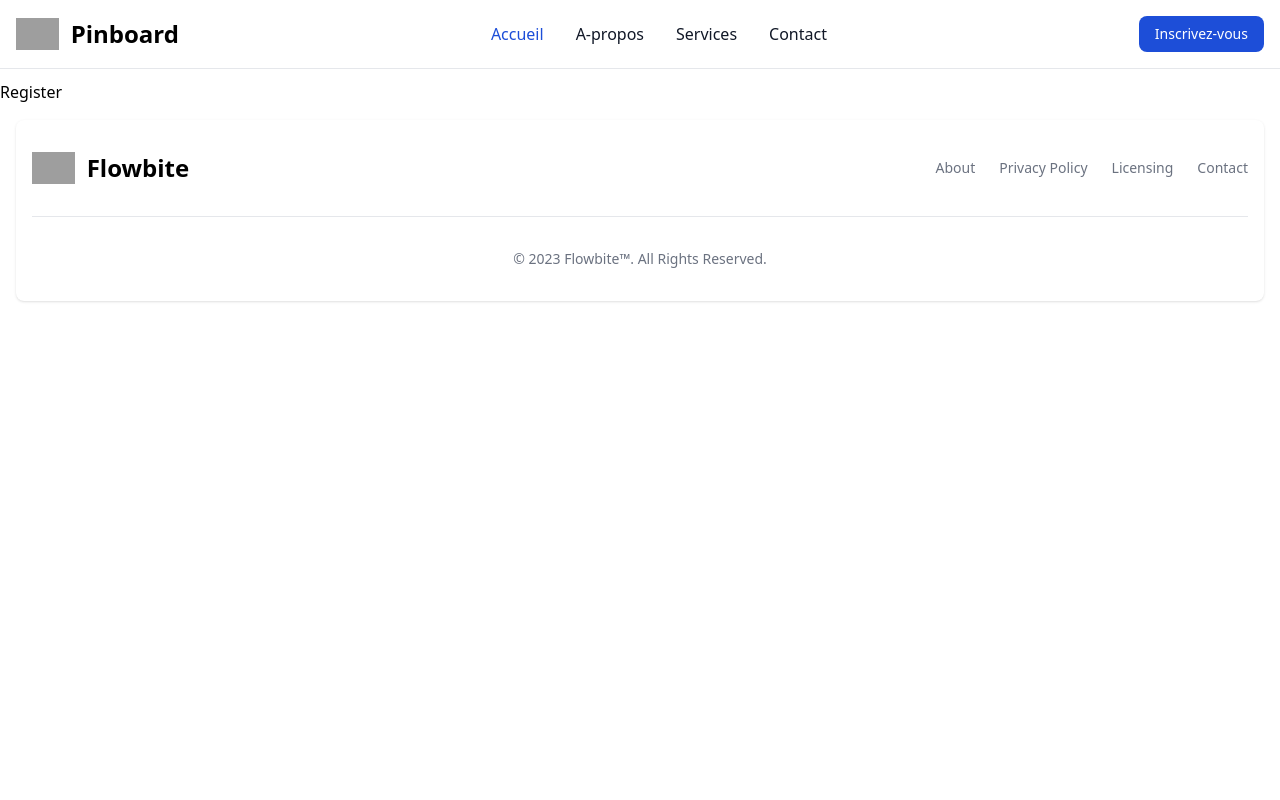
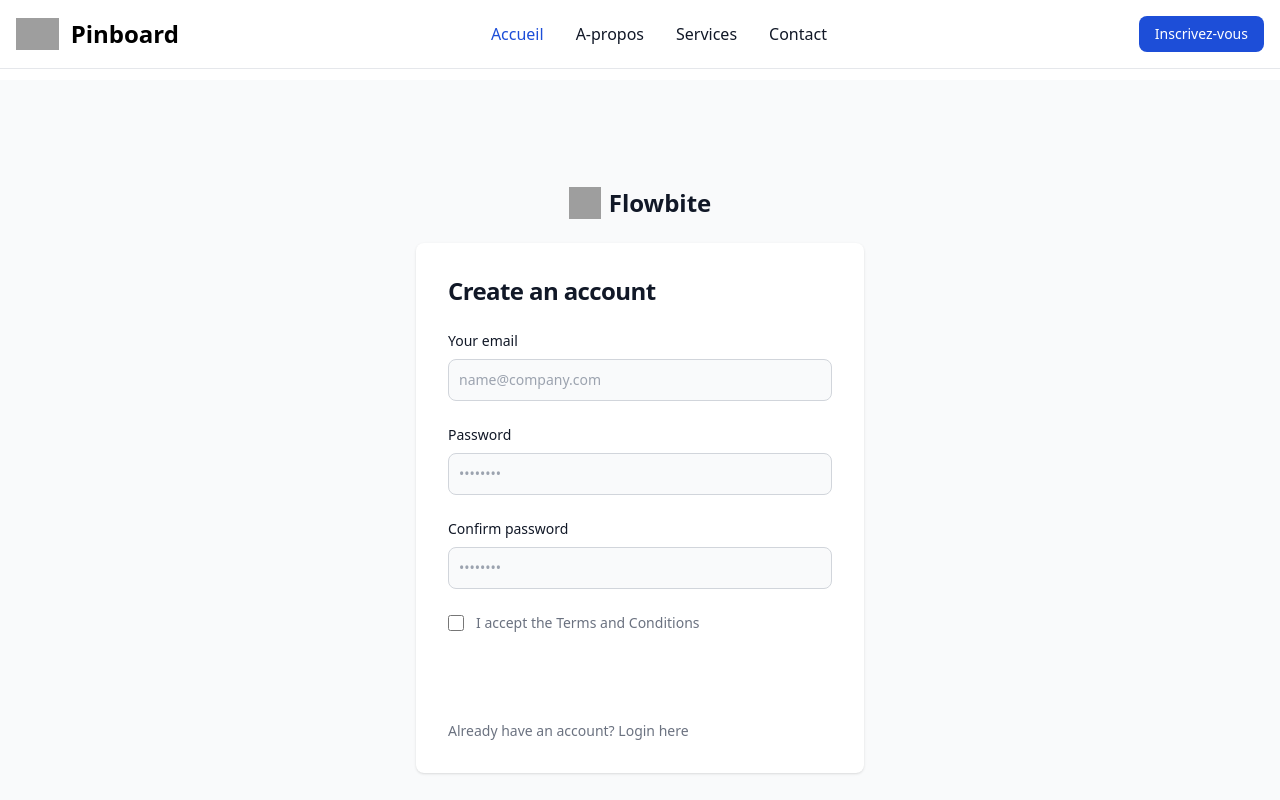
Before and after one commit to atkBabila/pinboard, a React (Vite) app: page /register in a window 1280 px wide. Shown: the top 800 px of the page. Built offline with nearby package versions, Linux system fonts and the light colour scheme; grey boxes are pictures that could not be loaded.

Commit message:
création de la page register

```diff
--- a/src/main.jsx
+++ b/src/main.jsx
@@ -8,6 +8,7 @@ import Register from './pages/Register.jsx'
 import Profile from './pages/Profile.jsx'
 import Pin from './pages/Pin.jsx'
 import Root from './Root.jsx'
+import Contact from './pages/Contact.jsx'
 
 const router = createBrowserRouter([
   {
@@ -33,6 +34,10 @@ const router = createBrowserRouter([
       {
         path:'pin',
         element: <Pin/>
+      },
+      {
+        path:'contact',
+        element: <Contact/>
       }
     ]
   },
--- a/src/pages/Register.jsx
+++ b/src/pages/Register.jsx
@@ -2,6 +2,48 @@ import React from 'react'
 
 export default function Register() {
   return (
-    <div>Register</div>
+    <>
+    <section class="bg-gray-50 dark:bg-gray-900">
+      <div class="flex flex-col items-center justify-center px-6 py-8 mx-auto md:h-screen lg:py-0">
+          <a href="#" class="flex items-center mb-6 text-2xl font-semibold text-gray-900 dark:text-white">
+              <img class="w-8 h-8 mr-2" src="https://flowbite.s3.amazonaws.com/blocks/marketing-ui/logo.svg" alt="logo"/>
+              Flowbite
+          </a>
+          <div class="w-full bg-white rounded-lg shadow dark:border md:mt-0 sm:max-w-md xl:p-0 dark:bg-gray-800 dark:border-gray-700">
+              <div class="p-6 space-y-4 md:space-y-6 sm:p-8">
+                  <h1 class="text-xl font-bold leading-tight tracking-tight text-gray-900 md:text-2xl dark:text-white">
+                      Create an account
+                  </h1>
+                  <form class="space-y-4 md:space-y-6" action="#">
+                      <div>
+                          <label for="email" class="block mb-2 text-sm font-medium text-gray-900 dark:text-white">Your email</label>
+                          <input type="email" name="email" id="email" class="bg-gray-50 border border-gray-300 text-gray-900 text-sm rounded-lg focus:ring-primary-600 focus:border-primary-600 block w-full p-2.5 dark:bg-gray-700 dark:border-gray-600 dark:placeholder-gray-400 dark:text-white dark:focus:ring-blue-500 dark:focus:border-blue-500" placeholder="name@company.com" required=""/>
+                      </div>
+                      <div>
+                          <label for="password" class="block mb-2 text-sm font-medium text-gray-900 dark:text-white">Password</label>
+                          <input type="password" name="password" id="password" placeholder="••••••••" class="bg-gray-50 border border-gray-300 text-gray-900 text-sm rounded-lg focus:ring-primary-600 focus:border-primary-600 block w-full p-2.5 dark:bg-gray-700 dark:border-gray-600 dark:placeholder-gray-400 dark:text-white dark:focus:ring-blue-500 dark:focus:border-blue-500" required=""/>
+                      </div>
+                      <div>
+                          <label for="confirm-password" class="block mb-2 text-sm font-medium text-gray-900 dark:text-white">Confirm password</label>
+                          <input type="confirm-password" name="confirm-password" id="confirm-password" placeholder="••••••••" class="bg-gray-50 border border-gray-300 text-gray-900 text-sm rounded-lg focus:ring-primary-600 focus:border-primary-600 block w-full p-2.5 dark:bg-gray-700 dark:border-gray-600 dark:placeholder-gray-400 dark:text-white dark:focus:ring-blue-500 dark:focus:border-blue-500" required=""/>
+                      </div>
+                      <div class="flex items-start">
+                          <div class="flex items-center h-5">
+                            <input id="terms" aria-describedby="terms" type="checkbox" class="w-4 h-4 border border-gray-300 rounded bg-gray-50 focus:ring-3 focus:ring-primary-300 dark:bg-gray-700 dark:border-gray-600 dark:focus:ring-primary-600 dark:ring-offset-gray-800" required=""/>
+                          </div>
+                          <div class="ml-3 text-sm">
+                            <label for="terms" class="font-light text-gray-500 dark:text-gray-300">I accept the <a class="font-medium text-primary-600 hover:underline dark:text-primary-500" href="#">Terms and Conditions</a></label>
+                          </div>
+                      </div>
+                      <button type="submit" class="w-full text-white bg-primary-600 hover:bg-primary-700 focus:ring-4 focus:outline-none focus:ring-primary-300 font-medium rounded-lg text-sm px-5 py-2.5 text-center dark:bg-primary-600 dark:hover:bg-primary-700 dark:focus:ring-primary-800">Create an account</button>
+                      <p class="text-sm font-light text-gray-500 dark:text-gray-400">
+                          Already have an account? <a href="#" class="font-medium text-primary-600 hover:underline dark:text-primary-500">Login here</a>
+                      </p>
+                  </form>
+              </div>
+          </div>
+      </div>
+    </section>
+    </>
   )
 }
```
